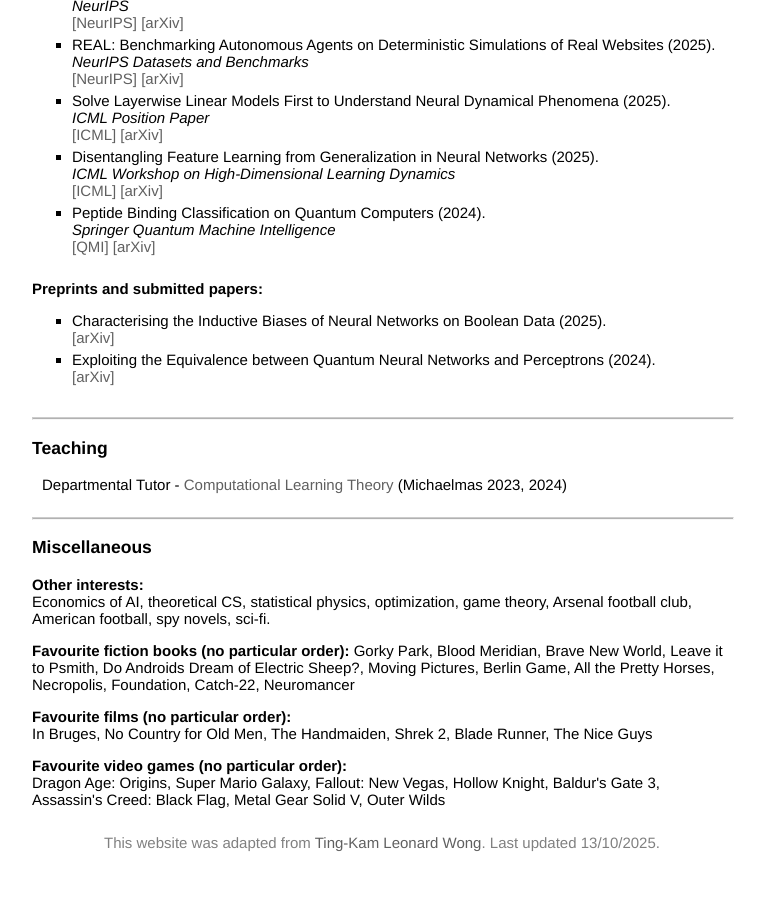
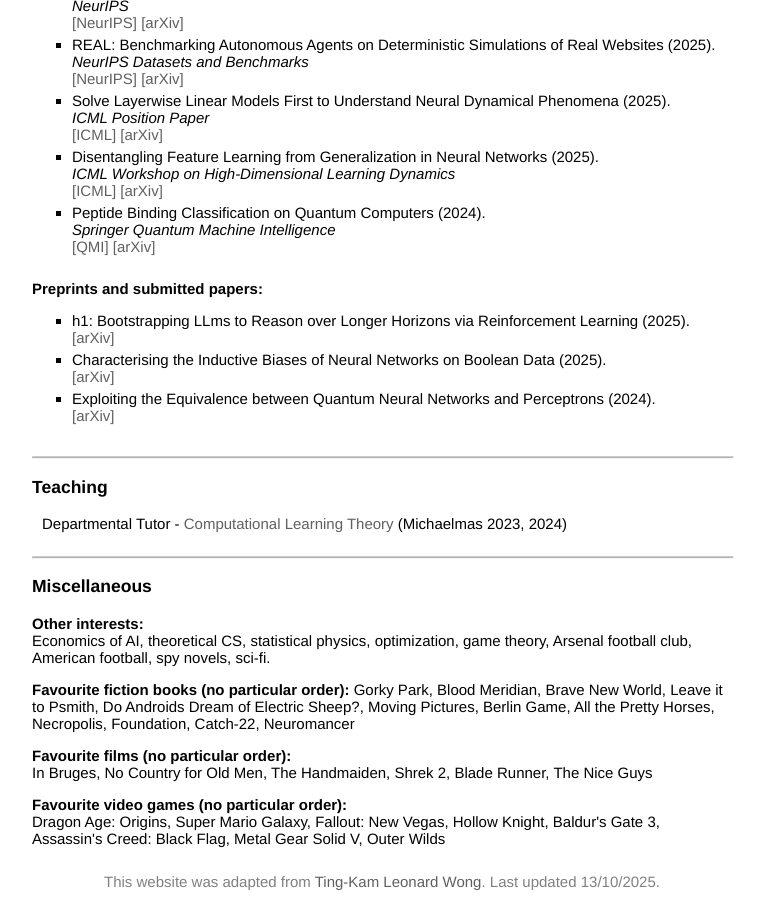
Before and after one commit to le-big-mac/le-big-mac.github.io, a Jekyll site: the page built from index.html, in a window 1280 px wide and 900 px high, scrolled down 1239 px. Shown: the whole window, without its empty margins (258-1023 px from the left). Built offline with Jekyll 4.4.1, drawn with Linux system fonts in a browser that asks for light colours; a style sheet for code colours, icons or effects is not loaded; before the commit the page ends 2100 px from its top, so only the background shows below that.

Commit message:
new paper

```diff
--- a/index.html
+++ b/index.html
@@ -96,6 +96,9 @@ title: Charles London, University of Oxford
     <b>Preprints and submitted papers:</b><BR>
     <p style="text-indent: 10px;">
     <ul class="b">
+        <li>h1: Bootstrapping LLms to Reason over Longer Horizons via Reinforcement Learning (2025).<br>
+            <a href="https://arxiv.org/abs/2510.07312">[arXiv]</a>
+        </li>
         <li>Characterising the Inductive Biases of Neural Networks on Boolean Data (2025).<br>
             <a href="https://arxiv.org/abs/2505.24060">[arXiv]</a>
         <li>Exploiting the Equivalence between Quantum Neural Networks and Perceptrons (2024).<br>
```
